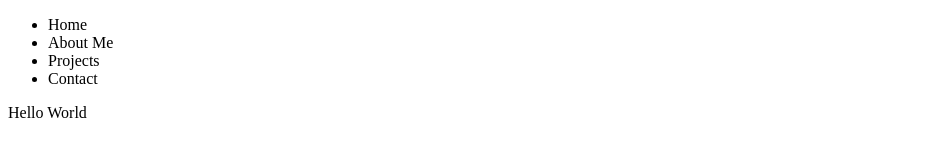
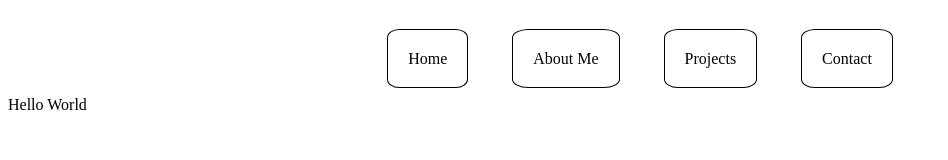
Before and after one commit to echo852/echo852.github.io, a plain HTML site: page index.html in a window 1280 px wide. Shown: the whole page, without its empty margins (0-948 px from the left). Drawn offline with Linux system fonts and the light colour scheme.

Commit message:
Update script.css

```diff
--- a/script.css
+++ b/script.css
@@ -1,10 +1,16 @@
-.navigation {
-  margin: 0 auto;
+.nav {
+  height: 30px;
+  width: 100%;
+  list-style-type: none;
+  text-align: center;
+  padding: 0;
+  margin-top: 50px;
 }
 
-.navigation li {
-  border: 2px solid black;
-  color: black;
-  text-align: center;
-  margin: 10% auto;
+.nav li {
+  display: inline;
+  border: 1px solid black;
+  margin: 20px;
+  padding: 20px;
+  border-radius: 15%;
 }
```
